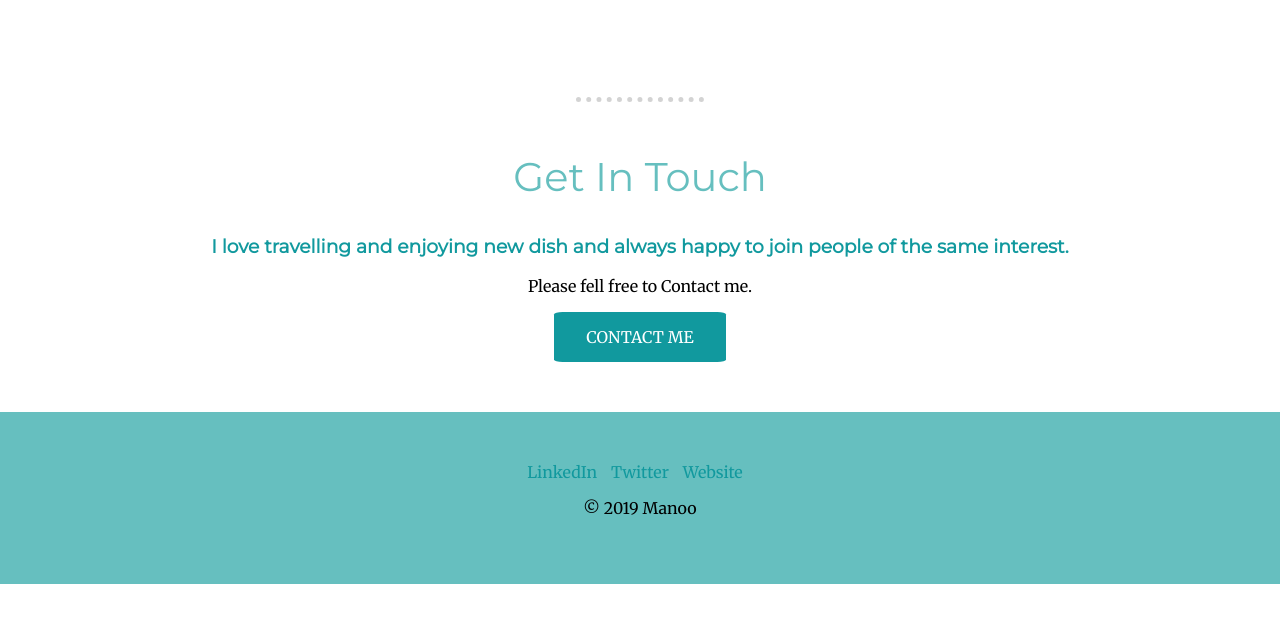
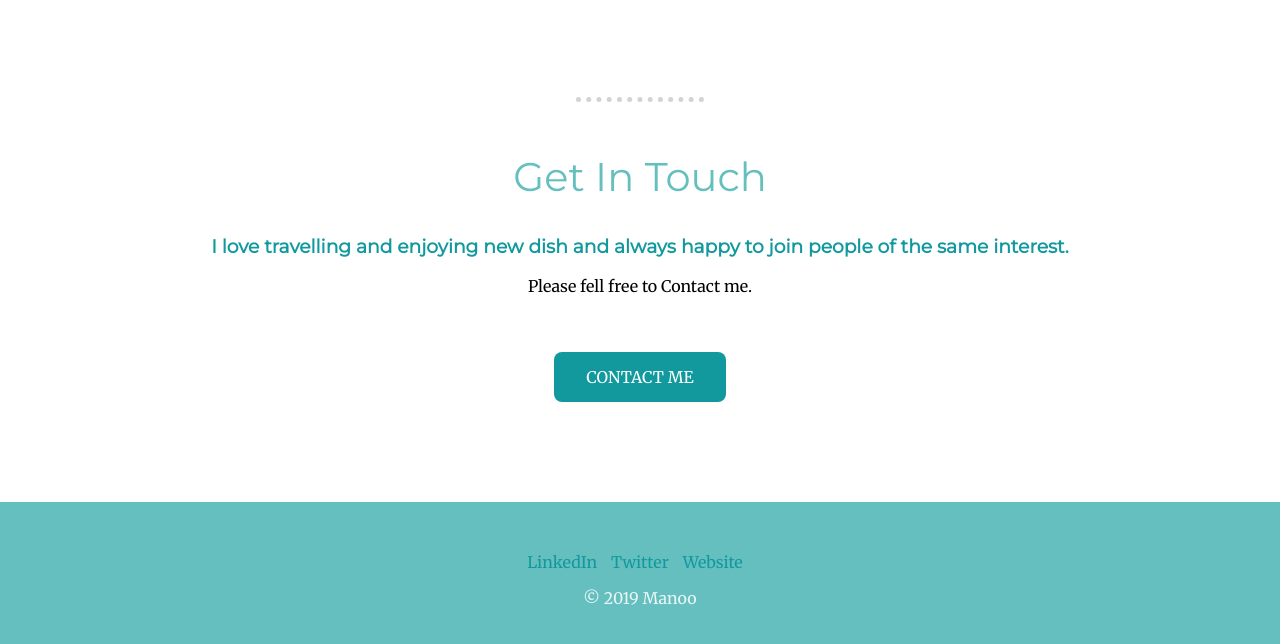
Before and after one commit to ManoharSah/CV01, a plain HTML site: page index.html in a window 1280 px wide. Shown: the part 1978-2622 px from the top of the page. Before the commit the page ends 2562 px from the top, so only its background shows below. Drawn offline with Linux system fonts and the light colour scheme.

Commit message:
Add files via upload

```diff
--- a/css/styles.css
+++ b/css/styles.css
@@ -107,7 +107,13 @@ margin-left: 30px;
   text-decoration: none;
   display: inline-block;
   font-size: 16px;
-  border-radius: 5%;
+  border-radius: 8px;
+  margin-top: 40px;
+  margin-bottom: 50px;
+}
+
+.btn:hover{
+  background-color: #30e3cb;
 }
 
 .footer-link{
@@ -117,3 +123,7 @@ margin-left: 30px;
   display: inline-block;
   font-size: 16px;
 }
+
+.stat{
+  color: #EAF6F6;
+}
--- a/index.html
+++ b/index.html
@@ -56,7 +56,7 @@
   <a class="footer-link" href="https://www.linkedin.com/">LinkedIn</a>
   <a class="footer-link" href="https://twitter.com/">Twitter</a>
   <a class="footer-link" href="https://www.appbrewery.co/">Website</a>
-  <p>© 2019 Manoo</p>
+  <p class="stat">© 2019 Manoo</p>
 </div>
 
   </body>
```
